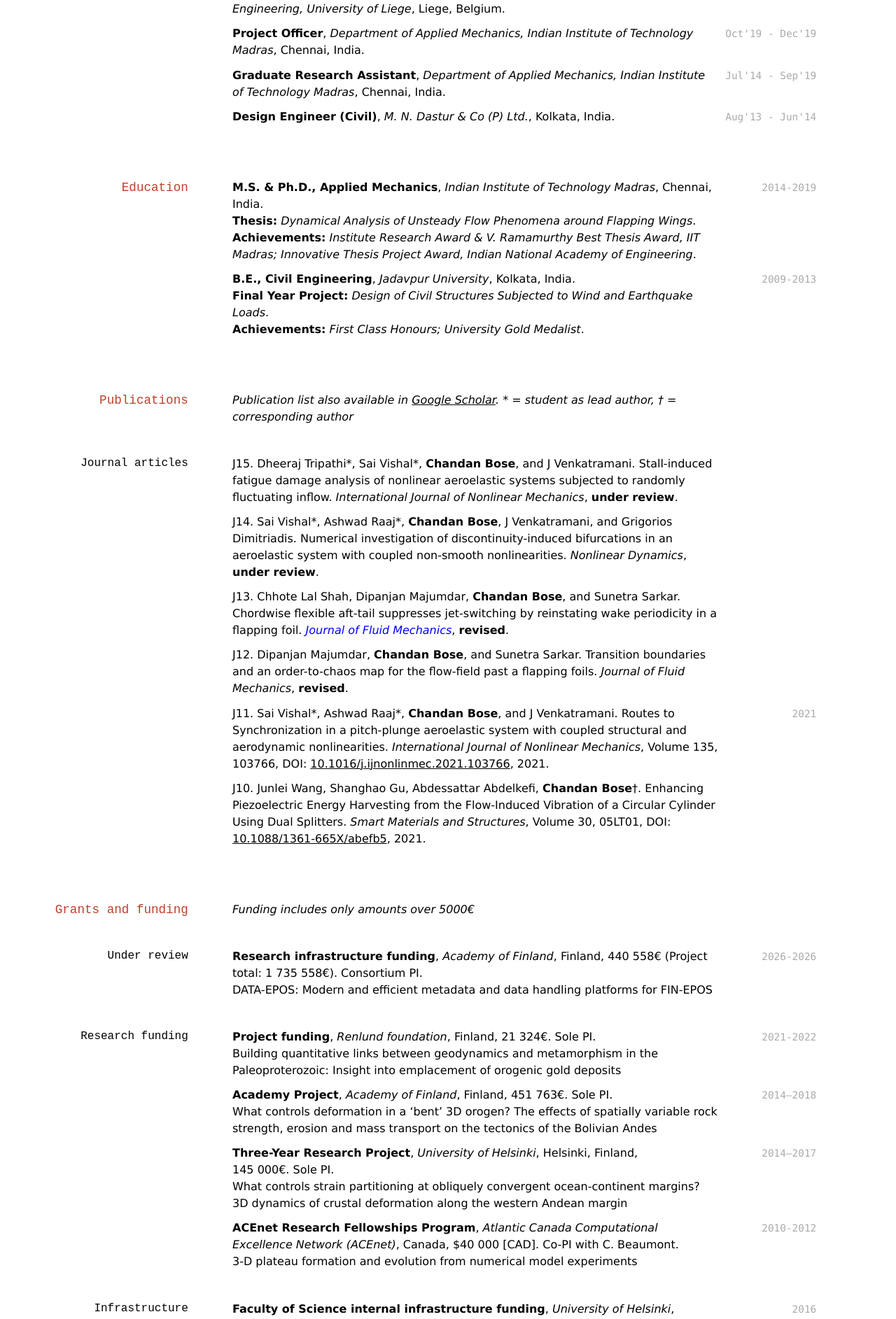
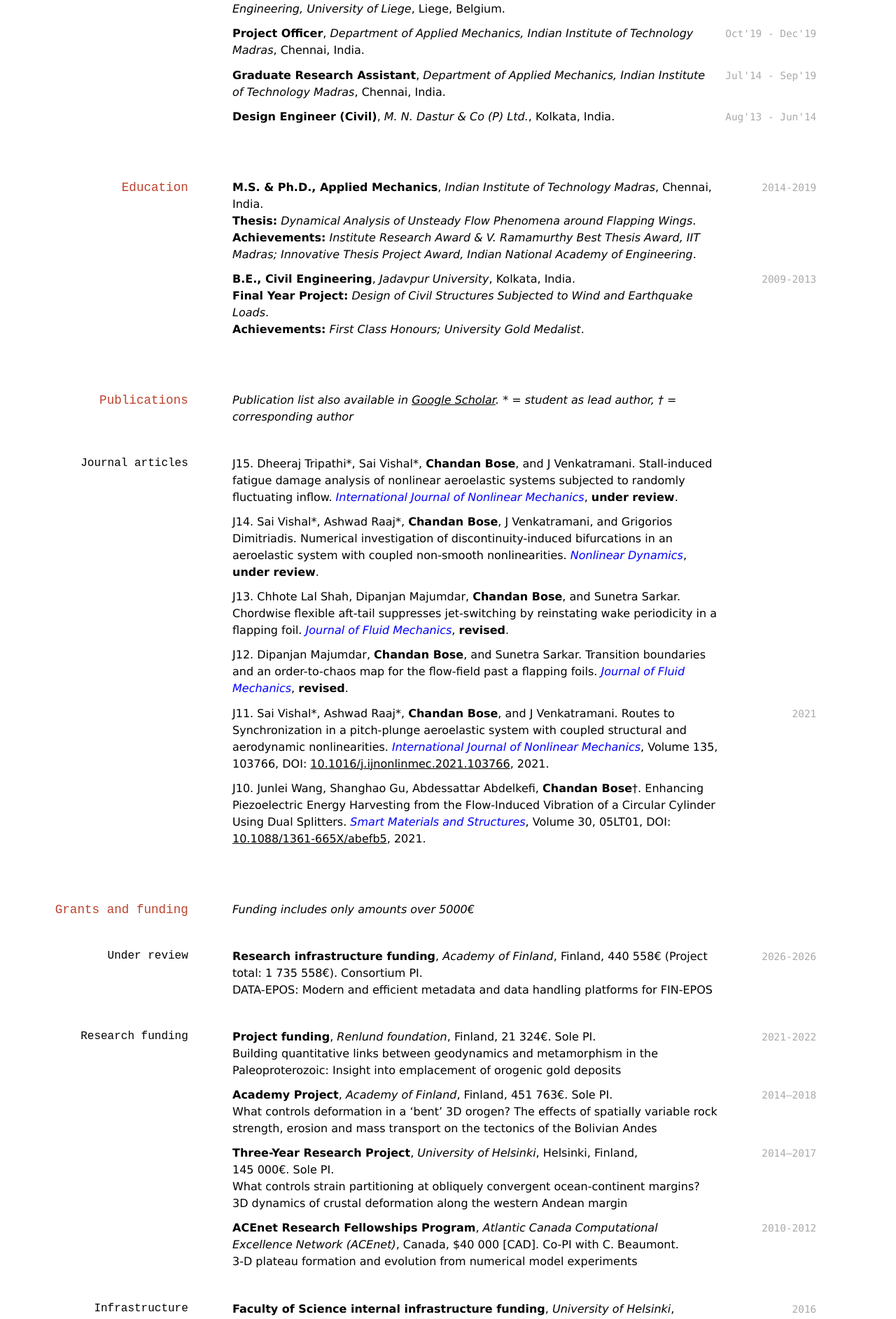
Before and after one commit to chandanbose/Curriculum-Vitae, a Jekyll site: the page built from index.md, in a window 1280 px wide. Shown: the part 627-2512 px from the top of the page at 70% size. Built offline with Jekyll 4.4.1, drawn with Linux system fonts in a browser that asks for light colours; nearby versions of some CDN libraries; a style sheet for code colours, icons or effects is not loaded.

Commit message:
Setting Up

```diff
--- a/index.md
+++ b/index.md
@@ -71,19 +71,19 @@ Biological Applications of Fluid-Structure Interactions; Dynamic Stall and Nonli
 ### Journal articles
 
 
-J15. Dheeraj Tripathi\*, Sai Vishal\*, **Chandan Bose**, and J Venkatramani. Stall-induced fatigue damage analysis of nonlinear aeroelastic systems subjected to randomly fluctuating inflow. *International Journal of Nonlinear Mechanics*, **under review**.
+J15. Dheeraj Tripathi\*, Sai Vishal\*, **Chandan Bose**, and J Venkatramani. Stall-induced fatigue damage analysis of nonlinear aeroelastic systems subjected to randomly fluctuating inflow. <span style="color:blue">*International Journal of Nonlinear Mechanics*</span>, **under review**.
 
-J14. Sai Vishal\*, Ashwad Raaj\*, **Chandan Bose**, J Venkatramani, and Grigorios Dimitriadis. Numerical investigation of discontinuity-induced bifurcations in an aeroelastic system with coupled non-smooth nonlinearities. *Nonlinear Dynamics*, **under review**.
+J14. Sai Vishal\*, Ashwad Raaj\*, **Chandan Bose**, J Venkatramani, and Grigorios Dimitriadis. Numerical investigation of discontinuity-induced bifurcations in an aeroelastic system with coupled non-smooth nonlinearities. <span style="color:blue">*Nonlinear Dynamics*</span>, **under review**.
 
 J13. Chhote Lal Shah, Dipanjan Majumdar, **Chandan Bose**, and Sunetra Sarkar. Chordwise flexible aft-tail suppresses jet-switching by reinstating wake periodicity in a flapping foil. <span style="color:blue">*Journal of Fluid Mechanics*</span>, **revised**.
 
-J12. Dipanjan Majumdar, **Chandan Bose**, and Sunetra Sarkar. Transition boundaries and an order-to-chaos map for the flow-field past a flapping foils. *Journal of Fluid Mechanics*, **revised**.
+J12. Dipanjan Majumdar, **Chandan Bose**, and Sunetra Sarkar. Transition boundaries and an order-to-chaos map for the flow-field past a flapping foils. <span style="color:blue">*Journal of Fluid Mechanics*</span>, **revised**.
 
 `2021`
 
-J11. Sai Vishal\*, Ashwad Raaj\*, **Chandan Bose**, and J Venkatramani. Routes to Synchronization in a pitch-plunge aeroelastic system with coupled structural and aerodynamic nonlinearities. *International Journal of Nonlinear Mechanics*, Volume 135, 103766, DOI: [10.1016/j.ijnonlinmec.2021.103766](https://doi.org/10.1016/j.ijnonlinmec.2021.103766), 2021.
+J11. Sai Vishal\*, Ashwad Raaj\*, **Chandan Bose**, and J Venkatramani. Routes to Synchronization in a pitch-plunge aeroelastic system with coupled structural and aerodynamic nonlinearities. <span style="color:blue">*International Journal of Nonlinear Mechanics*</span>, Volume 135, 103766, DOI: [10.1016/j.ijnonlinmec.2021.103766](https://doi.org/10.1016/j.ijnonlinmec.2021.103766), 2021.
 
-J10. Junlei Wang, Shanghao Gu, Abdessattar Abdelkefi, **Chandan Bose**<sup>&dagger;</sup>. Enhancing Piezoelectric Energy Harvesting from the Flow-Induced Vibration of a Circular Cylinder Using Dual Splitters. *Smart Materials and Structures*, Volume 30, 05LT01, DOI: [10.1088/1361-665X/abefb5](https://doi.org/10.1088/1361-665X/abefb5), 2021.
+J10. Junlei Wang, Shanghao Gu, Abdessattar Abdelkefi, **Chandan Bose**<sup>&dagger;</sup>. Enhancing Piezoelectric Energy Harvesting from the Flow-Induced Vibration of a Circular Cylinder Using Dual Splitters. <span style="color:blue">*Smart Materials and Structures*</span>, Volume 30, 05LT01, DOI: [10.1088/1361-665X/abefb5](https://doi.org/10.1088/1361-665X/abefb5), 2021.
 
 
 ## Grants and funding
```
